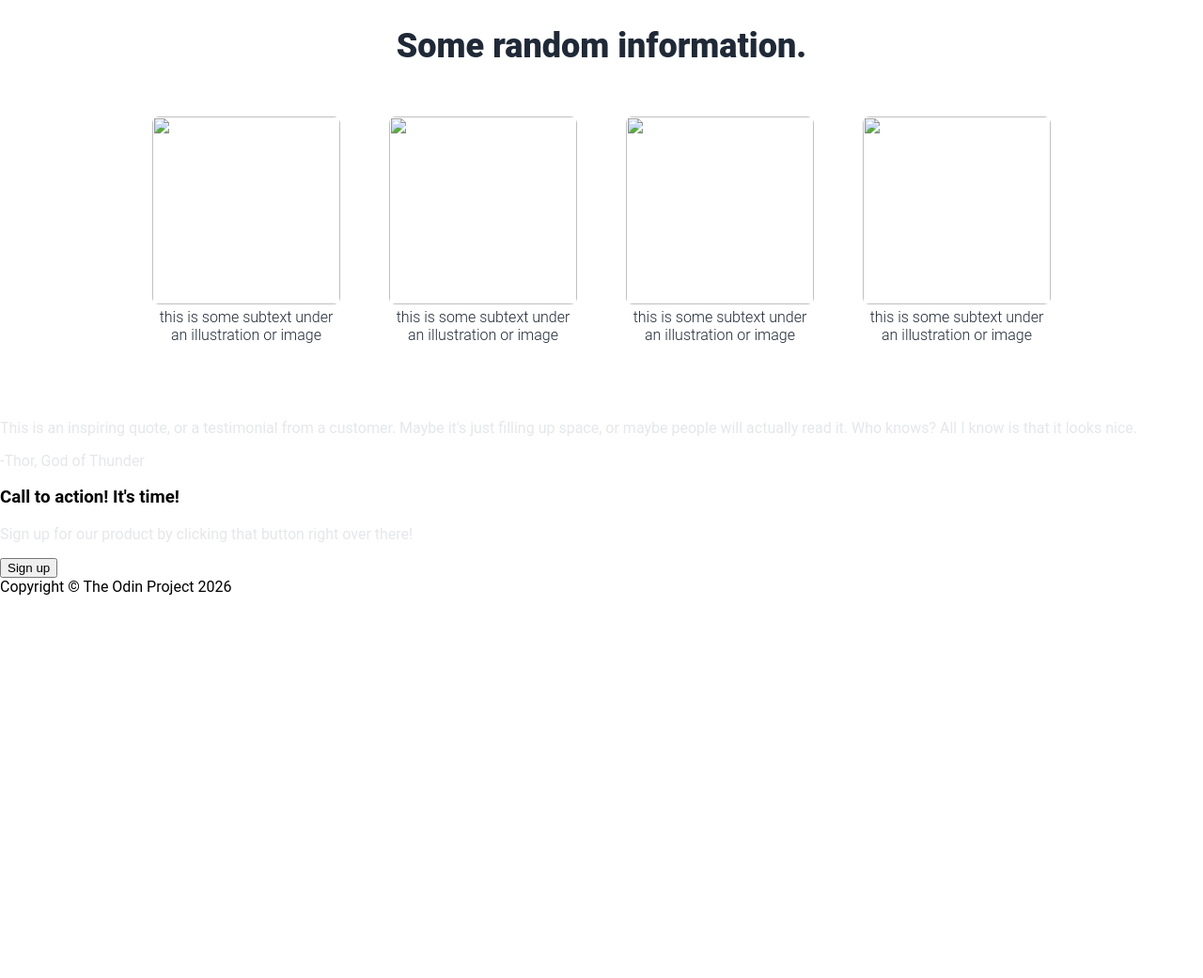
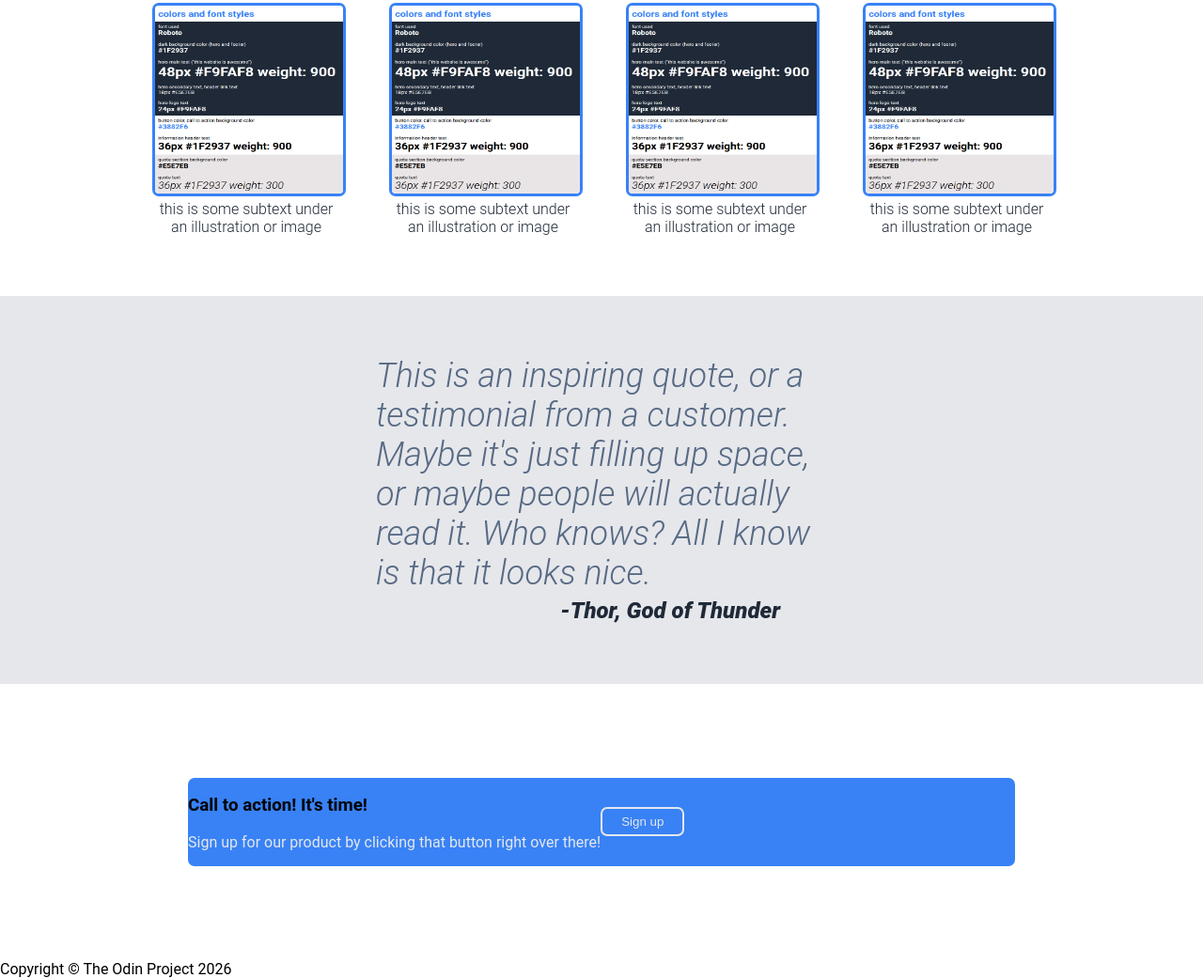
Before and after one commit to Noogets/odin-landing-page, a plain HTML site: page index.html in a window 1280 px wide. Shown: the part 576-1617 px from the top of the page at 94% size. Before the commit the page ends 1210 px from the top, so only its background shows below. Drawn offline with Linux system fonts and the light colour scheme.

Commit message:
Add html and styling to .info, .quote and .action.
Added classes to info, quote and action sections to aid in styling. Added styling to the quote and action classes and their elements.

```diff
--- a/index.html
+++ b/index.html
@@ -24,23 +24,27 @@
       </p>
       <button>Sign up</button>
       </div>
-      <img src=""/>
+      <img src="02.png"/>
     </div>
       <h2>Some random information.</h2>
       <div class="info">
-        <div class="info-item"><img src=""/>this is some subtext under an illustration or image</div>
-        <div class="info-item"><img src=""/>this is some subtext under an illustration or image</div>
-        <div class="info-item"><img src=""/>this is some subtext under an illustration or image</div>
-        <div class="info-item"><img src=""/>this is some subtext under an illustration or image</div>
+        <div class="info-item"><img src="02.png" class="info-image"/>this is some subtext under an illustration or image</div>
+        <div class="info-item"><img src="02.png" class="info-image"/>this is some subtext under an illustration or image</div>
+        <div class="info-item"><img src="02.png" class="info-image"/>this is some subtext under an illustration or image</div>
+        <div class="info-item"><img src="02.png" class="info-image"/>this is some subtext under an illustration or image</div>
       </div>
     <div class="quote">
-      <p>This is an inspiring quote, or a testimonial from a customer. Maybe it's just filling up space, or maybe people will actually read it. Who knows? All I know is that it looks nice.</p>
-      <p>-Thor, God of Thunder</p>
+      <div class="quote-text">
+        This is an inspiring quote, or a testimonial from a customer. Maybe it's just filling up space, or maybe people will actually read it. Who knows? All I know is that it looks nice.
+      <div class="author-name">-Thor, God of Thunder</div>
+      </div>
     </div>
     <div class="action">
+      <div class="action-text">
       <h3>Call to action! It's time!</h3>
       <p>Sign up for our product by clicking that button right over there!</p>
-      <button>Sign up</button>
+      </div>
+      <button class="action-button">Sign up</button>
     </div>
     <div class="footer">
       Copyright &#169; The Odin Project 2026
--- a/styles.css
+++ b/styles.css
@@ -72,11 +72,10 @@ h2 {
   gap: 52px;
   padding-bottom: 64px;
 }
-.info img {
+img.info-image {
   width: 200px;
   height: 200px;
-  border-color: #3882f6;
-  border-width: 3px;
+  border: 3px solid #3882f6;
   border-radius: 7px;
 }
 
@@ -88,3 +87,44 @@ h2 {
   font-size: 16px;
 }
 /* quote styling */
+.quote {
+  background-color: #e5e7eb;
+  display: flex;
+  align-items: center;
+  flex-direction: column;
+  padding: 64px 400px;
+}
+.quote-text {
+  color: #576983;
+  font-size: 36px;
+  font-weight: 300;
+  font-style: italic;
+  text-wrap: auto;
+  max-width: 50rem;
+}
+.author-name {
+  color: #1f2937;
+  font-size: 24px;
+  font-weight: 900;
+  justify-self: flex-end;
+  padding-right: 50px;
+  margin-top: 5px;
+}
+.action {
+  display: flex;
+  margin: 100px 200px;
+  background-color: #3882f6;
+  border-radius: 7px;
+}
+.action-text {
+  justify-self: start;
+}
+.action-button {
+  border-radius: 7px;
+  color: #e5e7eb;
+  padding: 6px 20px;
+  background-color: #3882f6;
+  border: 2px solid #e5e7eb;
+  align-self: center;
+  justify-self: end;
+}
```
